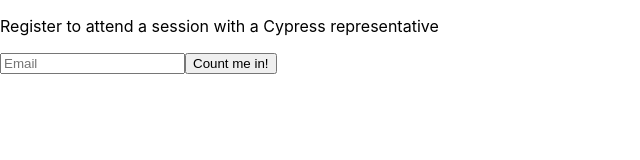
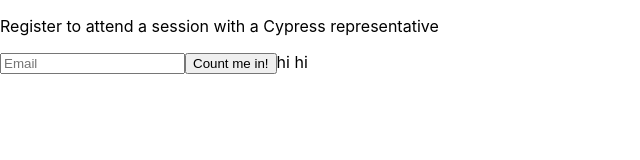
Before and after one commit to idncod/cypress-signups-event-01, a React (Create React App) app: page / in a window 1280 px wide. Shown: the top 160 px of the page, without its empty margins (0-640 px from the left). Built offline with nearby package versions, Linux system fonts and the light colour scheme.

Commit message:
first commit again

```diff
--- a/src/App.js
+++ b/src/App.js
@@ -35,6 +35,7 @@ const submitHandler = async (e) =>
         <p>Register to attend a session with a Cypress representative</p>
         <input className="email-input" onChange={inputHandler} placeholder="Email" type="email" value={input}></input>
         <button className="email-button">Count me in!</button>
+		hi hi
       </form>
     </div>
   );
```
